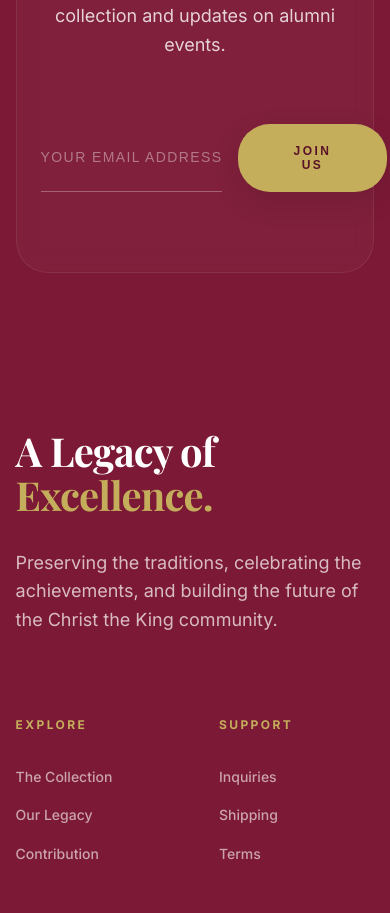
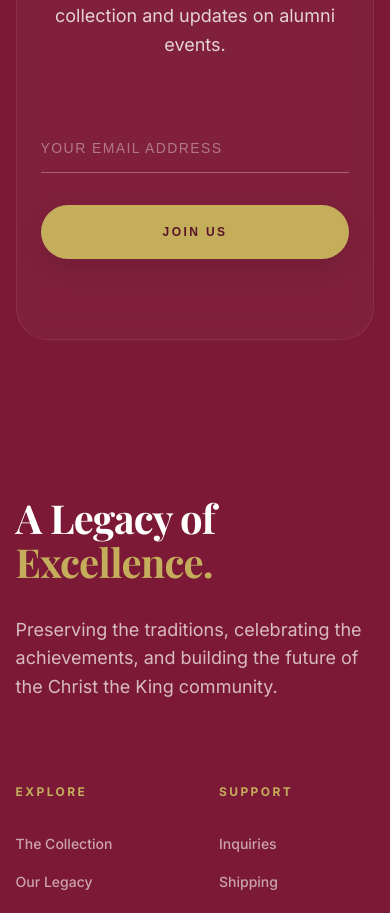
Before and after one commit to Lancelot-SO/christ_the_king, a Next.js app: page / in a window 390 px wide. Shown: the part 8560-9473 px from the top of the page. Built offline with nearby package versions, Linux system fonts and the light colour scheme; no server answers; a web font is replaced by a local one.

Commit message:
Fix newsletter form mobile layout

```diff
--- a/app/page.module.css
+++ b/app/page.module.css
@@ -357,4 +357,15 @@
     .societyTitle {
         font-size: 2rem;
     }
+
+    .societyForm {
+        flex-direction: column;
+        gap: 2rem;
+        max-width: 100%;
+    }
+
+    .societyBtn {
+        width: 100%;
+        padding: 1.25rem 2rem;
+    }
 }
```
